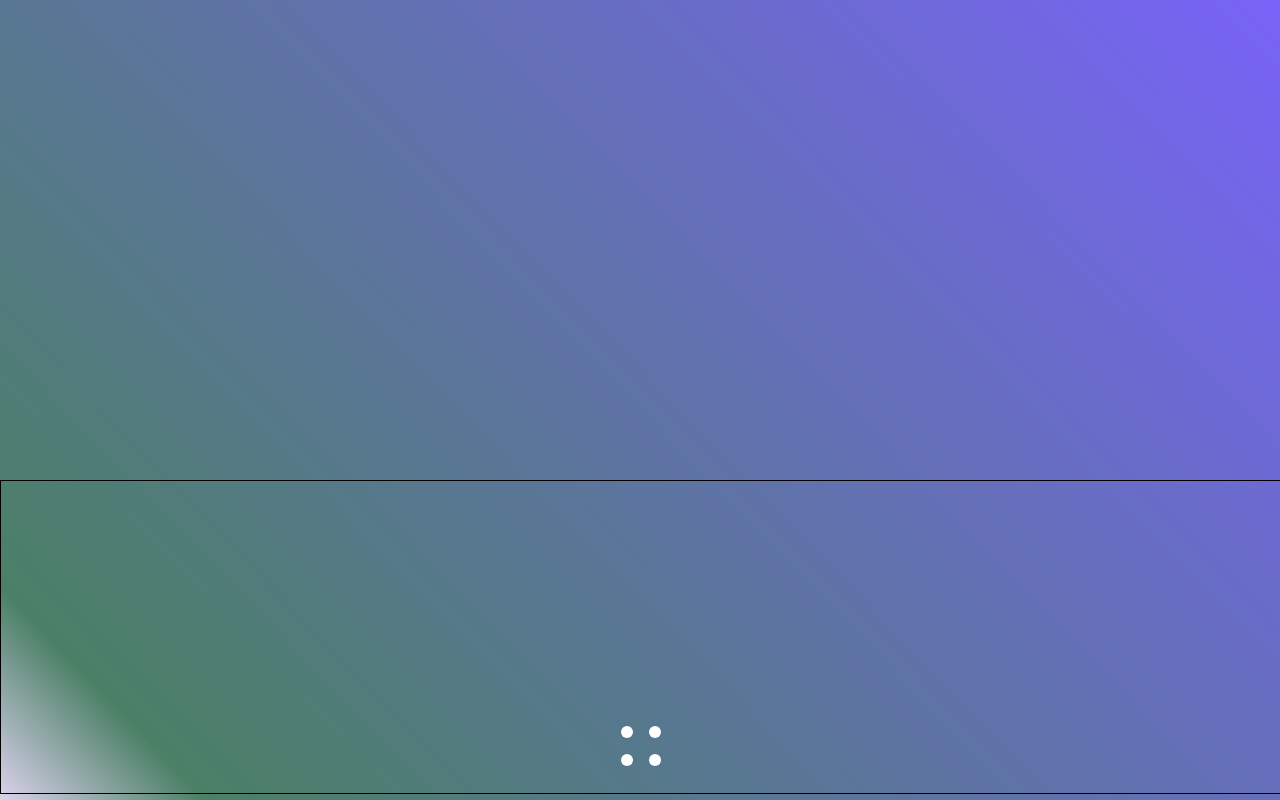
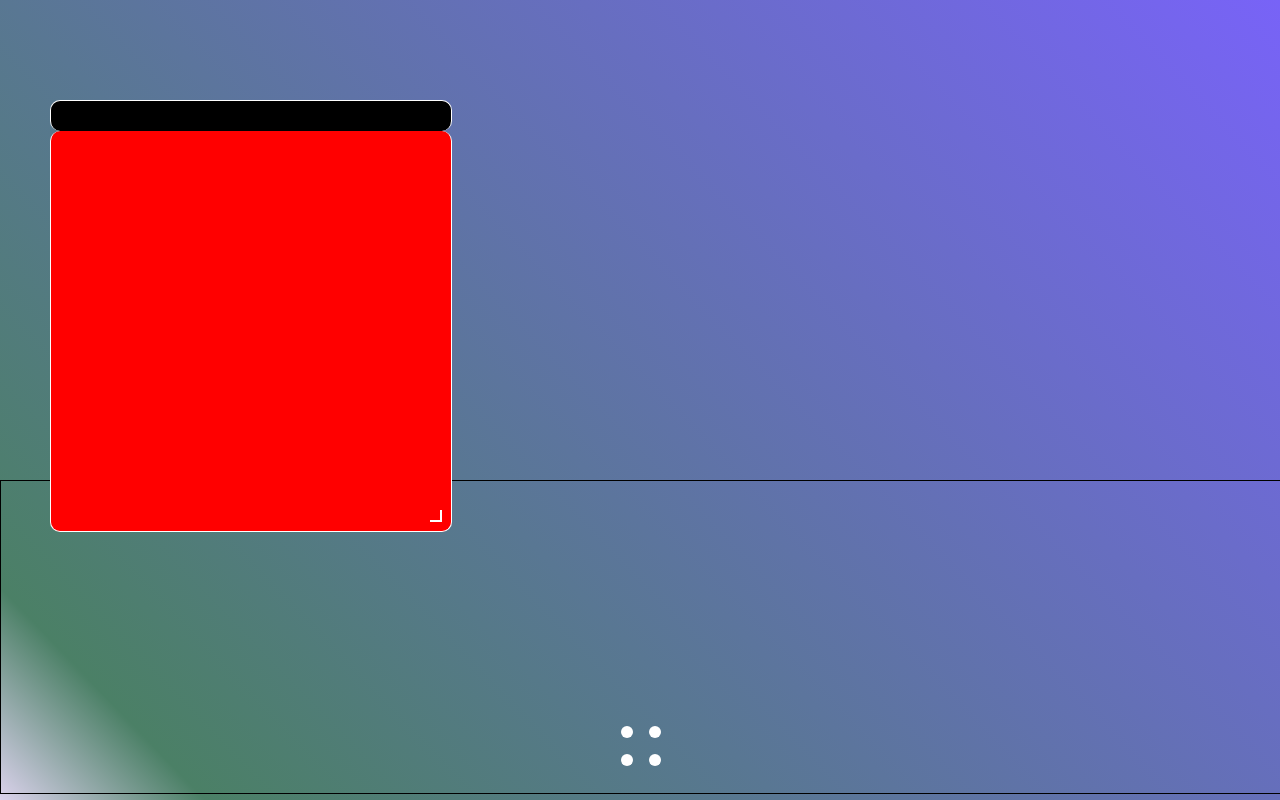
Before and after one commit to TomaszBeben/portfolio_v2, a React (Create React App) app: page / in a window 1280 px wide. Built offline with nearby package versions, Linux system fonts and the light colour scheme.

Commit message:
lazy sunday

```diff
--- a/package.json
+++ b/package.json
@@ -10,6 +10,7 @@
     "react": "^17.0.1",
     "react-dom": "^17.0.1",
     "react-draggable": "^4.4.3",
+    "react-resizable": "^1.11.0",
     "react-scripts": "4.0.1",
     "web-vitals": "^0.2.4"
   },
--- a/src/components/ContentFolder.js
+++ b/src/components/ContentFolder.js
@@ -8,7 +8,9 @@ const ContentFolder = () => {
                 <Draggable handle='.content-folder-toolbar' defaultPosition={{ x: 50, y: 100 }} bounds='.main--Page--Background'>
                     <div className='draggable-library'>
                         <div className='content-folder-toolbar'></div>
-                        <div className='content-folder-content'></div>
+                        <div className='content-folder-content'>
+                        <div className='content-folder-resize-handle'></div>
+                        </div>
                     </div>
                 </Draggable>
             </div>
--- a/src/components/MenuButton.js
+++ b/src/components/MenuButton.js
@@ -1,9 +1,12 @@
 import React, { useState } from 'react'
 
 import NavElements from './NavElements';
+import {toggle} from './ToggleFunction';
 
 const MenuButton = () => {
     const [rotate, setRotate] = useState('menu-square')
+
+    functionRotate();
 
     function functionRotate() {
         return new Promise(
@@ -23,12 +26,11 @@ const MenuButton = () => {
     const show = 'nav-elements-container'
     const hide = 'nav-elements-container nav-elements-hide'
     const[elemHide, setElemHide]= useState(hide)
-    const toggle = (state, arg1, arg2) => state === arg1 ? setElemHide(arg2) : setElemHide(arg1)
 
     return (
         <div className='menu-nav-container'>
-            <NavElements show={elemHide} click={()=>toggle(elemHide, hide, show)}/>
-            <div className={rotate} onClick={()=>{rotateCall(); toggle(elemHide, hide, show)}}>
+            <NavElements show={elemHide} click={()=>toggle(elemHide, setElemHide, hide, show)}/>
+            <div className={rotate} onClick={()=>{rotateCall(); toggle(elemHide, setElemHide, hide, show)}}>
                 <div className='menu-dots dot-1'></div>
                 <div className='menu-dots dot-2'></div>
                 <div className='menu-dots dot-3'></div>
--- /dev/null
+++ b/src/components/ToggleFunction.js
@@ -0,0 +1 @@
+export const toggle = (state, setState, arg1, arg2) => state === arg1 ? setState(arg2) : setState(arg1);
--- a/src/style/_contentFolder.scss
+++ b/src/style/_contentFolder.scss
@@ -1,20 +1,21 @@
 .content-folder-area {
     width: 100%;
     height: 80vh;
-    display: none; ///hiding
 }
 
 .draggable-library {
     width: 400px;
-    border: 2px solid white;
     border-radius: 10px;
 }
 
 .content-folder-toolbar {
     border-radius: 10px;
     width: 400px;
-    height: 50px;
+    height: 30px;
     background-color: black;
+    border-top: 1px solid white;
+    border-left: 1px solid white;
+    border-right: 1px solid white;
 }
 
 .content-folder-content {
@@ -22,4 +23,17 @@
     width: 400px;
     height: 400px;
     background-color: red;
+    border-bottom: 1px solid white;
+    border-left: 1px solid white;
+    border-right: 1px solid white;
 }
+
+.content-folder-resize-handle {
+    position: absolute;
+    left: 95%;
+    top: 95%;
+    width: 10px;
+    height: 10px;
+    border-right: 2px double white;
+    border-bottom: 2px double white;
+}
```
Also changed, not shown: 2 other files (tests, documents, lock files or other folders).
